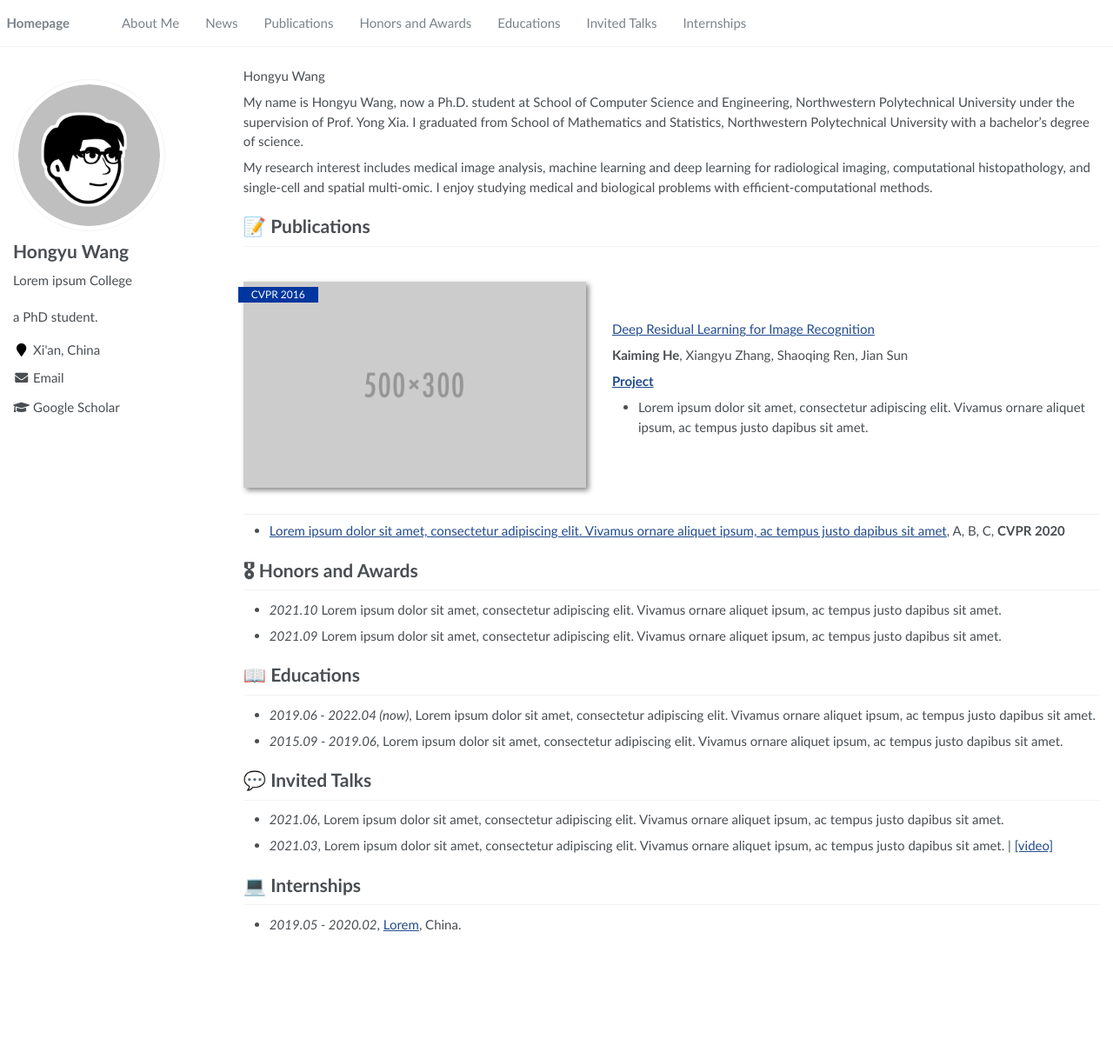
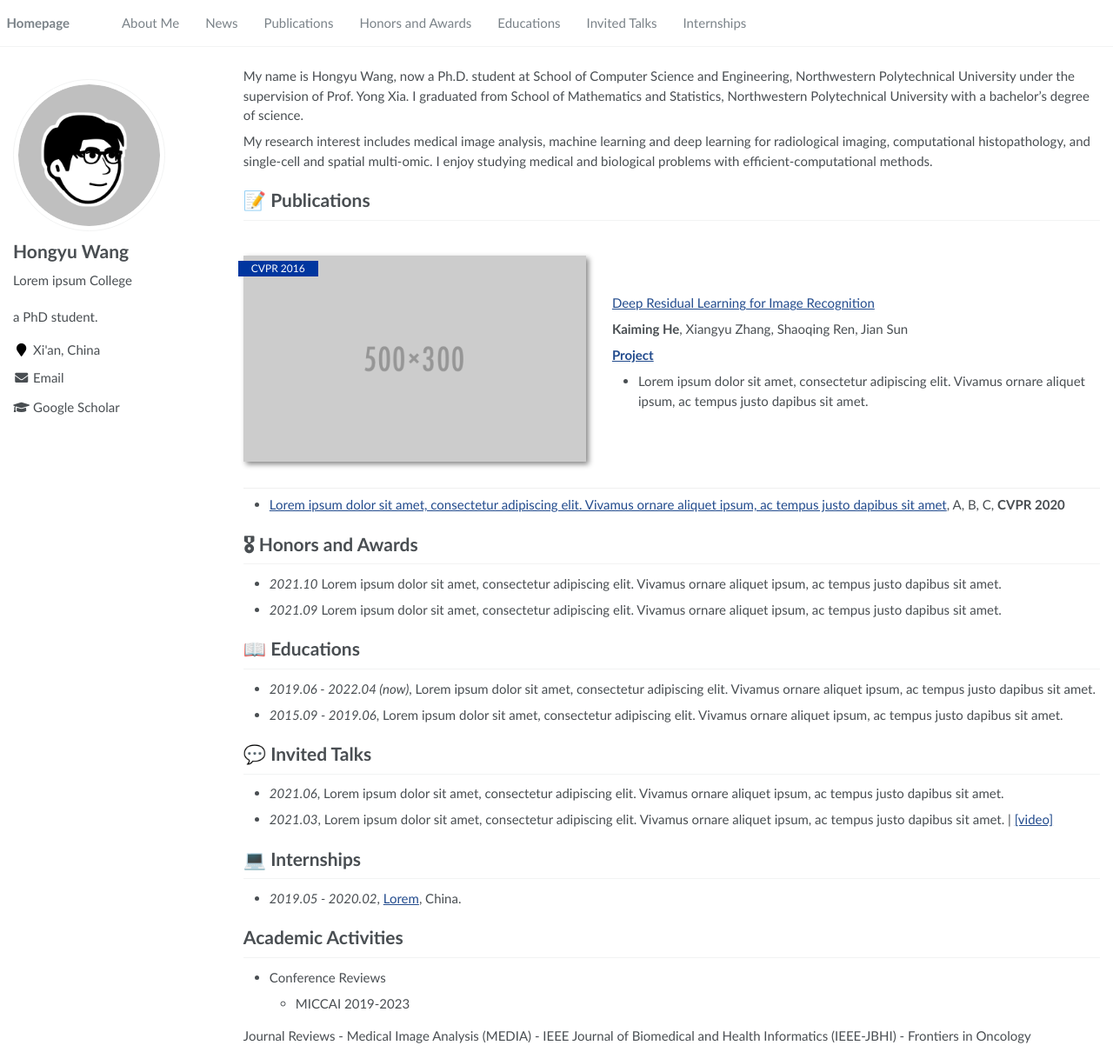
Before and after one commit to hywang01/hywang01.github.io, a Jekyll site: the page built from _pages/about.md, in a window 1280 px wide and 1210 px high. Shown: the whole window at 87% size. Built offline with Jekyll 4.4.1, drawn with Linux system fonts in a browser that asks for light colours.

Commit message:
commented

```diff
--- a/_pages/about.md
+++ b/_pages/about.md
@@ -16,8 +16,6 @@ redirect_from:
 {% assign url = gsDataBaseUrl | append: "google-scholar-stats/gs_data_shieldsio.json" %}
 
 <span class='anchor' id='about-me'></span>
-
-Hongyu Wang
 
 My name is Hongyu Wang, now a Ph.D. student at School of Computer Science and Engineering, Northwestern Polytechnical University under the supervision of Prof. Yong Xia. I graduated from School of Mathematics and Statistics, Northwestern Polytechnical University with a bachelor’s degree of science.
 
@@ -57,3 +55,12 @@ My research interest includes medical image analysis, machine learning and deep
 
 # 💻 Internships
 - *2019.05 - 2020.02*, [Lorem](https://github.com/), China.
+
+# Academic Activities
+- Conference Reviews
+	- MICCAI 2019-2023
+
+Journal Reviews
+	- Medical Image Analysis (MEDIA)
+	- IEEE Journal of Biomedical and Health Informatics (IEEE-JBHI)
+	- Frontiers in Oncology
```
